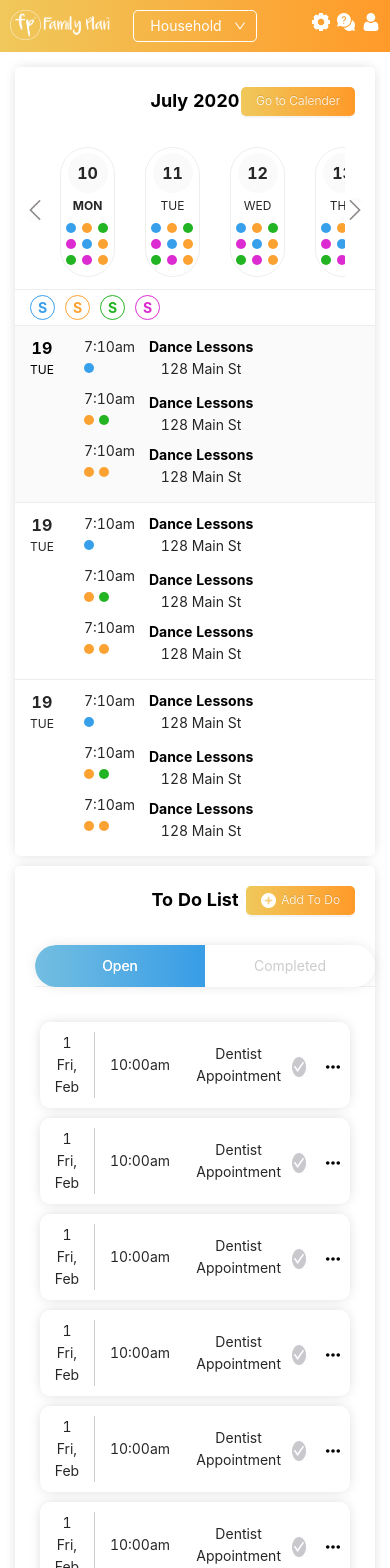
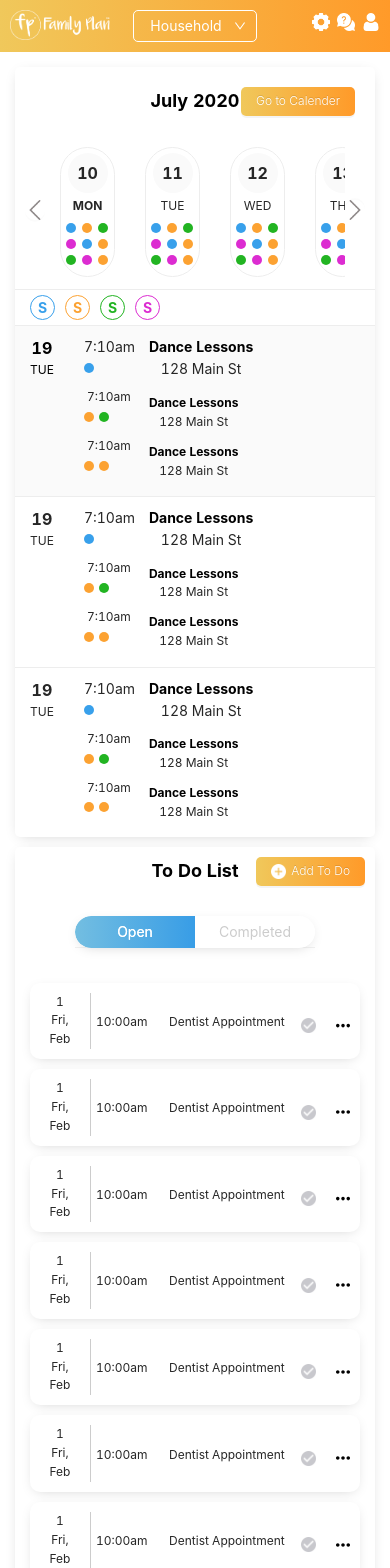
Before and after one commit to fahadcoddle/family-plan-web, a React (Create React App) app: page / in a window 390 px wide. Shown: the top 1568 px of the page. Built offline with nearby package versions, Linux system fonts and the light colour scheme.

Commit message:
final draft

```diff
--- a/src/Components/Datepicker.scss
+++ b/src/Components/Datepicker.scss
@@ -45,7 +45,8 @@
     overflow-x: scroll;
     scrollbar-width: none;
     margin: 2px 0px 2px 0px;
-    -webkit-overflow-scrolling: touch;
+    // -webkit-overflow-scrolling: touch;
+    scroll-behavior: smooth;
 }
 
 .dateListScrollable::-webkit-scrollbar {
--- a/src/Landing/Landing.scss
+++ b/src/Landing/Landing.scss
@@ -1,14 +1,19 @@
 .ant-card {
     margin: 5px;
     border-radius: 5px;
-    box-shadow: 0px 0px 13px -3px #ccc;
+    box-shadow: 0px 3px 13px -5px #ccc;
     .ant-card-body {
         padding: 20px !important;
     }
     .ant-tabs-nav-wrap {
         border-radius: 30px;
-        box-shadow: 0px 0px 15px -5px #ccc;
+        box-shadow: 0px 3px 13px -5px #ccc;
         margin-top: 10px;
+    }
+    @media (max-width: 768px) {
+        .ant-card-body {
+            padding: 10px !important;
+        }
     }
 }
 .list-card {
--- a/src/Landing/ToDoList/ToDoList.scss
+++ b/src/Landing/ToDoList/ToDoList.scss
@@ -94,6 +94,12 @@
         .ant-tabs-nav-operations {
             display: none !important;
         }
+        @media (max-width: 768px) {
+            .ant-tabs-tab {
+                width: 120px;
+                padding: 5px 20px !important;
+            }
+        }
     }
 }
 .list {
@@ -140,8 +146,6 @@
         width: 20px;
         height: 20px;
         margin-right: 20px;
-        // position: absolute;
-        // right: 50px;
         cursor: pointer;
         img {
             width: 100%;
@@ -151,11 +155,25 @@
     &-more {
         width: 20px;
         height: 20px;
-        // position: absolute;
-        // right: 10px;
         cursor: pointer;
         img {
             width: 100%;
         }
     }
+    @media (max-width: 768px) {
+        &-inner {
+            span {
+                font-size: 12px;
+            }
+        }
+        &-check,
+        &-more {
+            width: 15px;
+            height: 15px;
+        }
+        &-time,
+        &-task {
+            padding: 0px 5px;
+        }
+    }
 }
```
